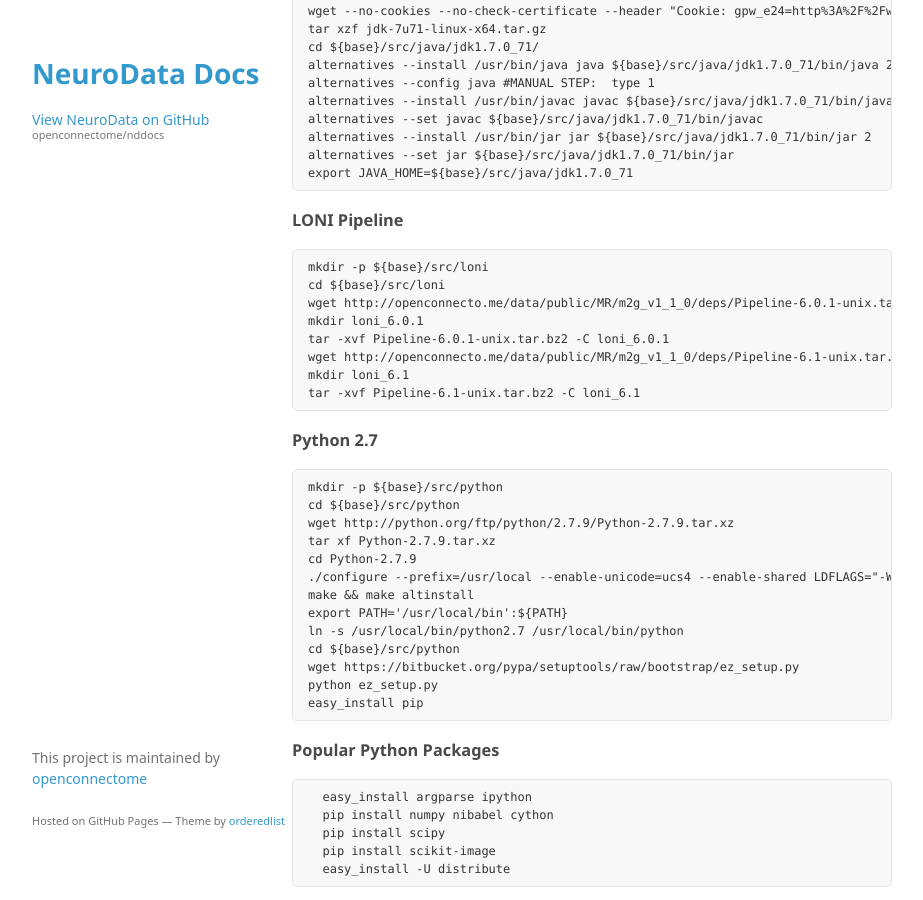
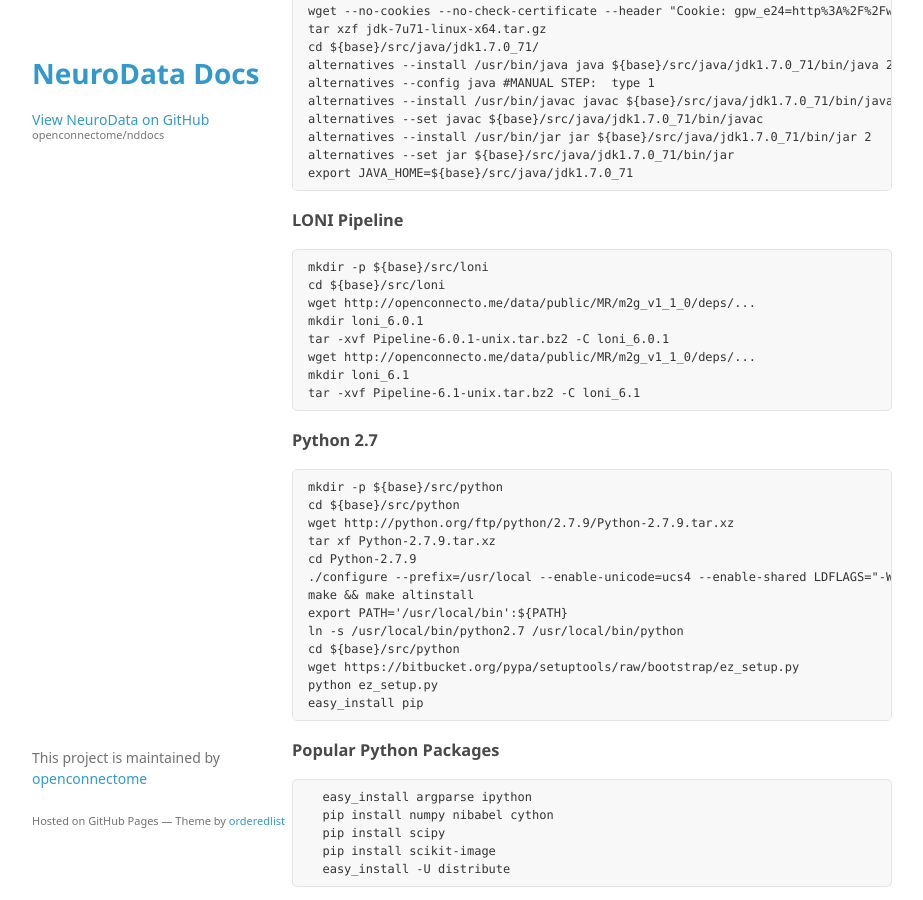
Before and after one commit to neurodata/nddocs-archive, a Jekyll site: the page built from ami.md, in a window 1280 px wide and 900 px high, scrolled down 2018 px. Shown: the whole window, without its empty margins (178-1101 px from the left). Built offline with Jekyll 4.4.1, drawn with Linux system fonts in a browser that asks for light colours; some web fonts are replaced; some of the changed lines change nothing that is shown.

Commit message:
no actual LONI Pipeline links in there.

```diff
--- a/ami.md
+++ b/ami.md
@@ -121,10 +121,10 @@
 ~~~
 mkdir -p ${base}/src/loni
 cd ${base}/src/loni
-wget http://openconnecto.me/data/public/MR/m2g_v1_1_0/deps/Pipeline-6.0.1-unix.tar.bz2
+wget http://openconnecto.me/data/public/MR/m2g_v1_1_0/deps/...
 mkdir loni_6.0.1
 tar -xvf Pipeline-6.0.1-unix.tar.bz2 -C loni_6.0.1
-wget http://openconnecto.me/data/public/MR/m2g_v1_1_0/deps/Pipeline-6.1-unix.tar.bz2
+wget http://openconnecto.me/data/public/MR/m2g_v1_1_0/deps/...
 mkdir loni_6.1
 tar -xvf Pipeline-6.1-unix.tar.bz2 -C loni_6.1
 ~~~
```
